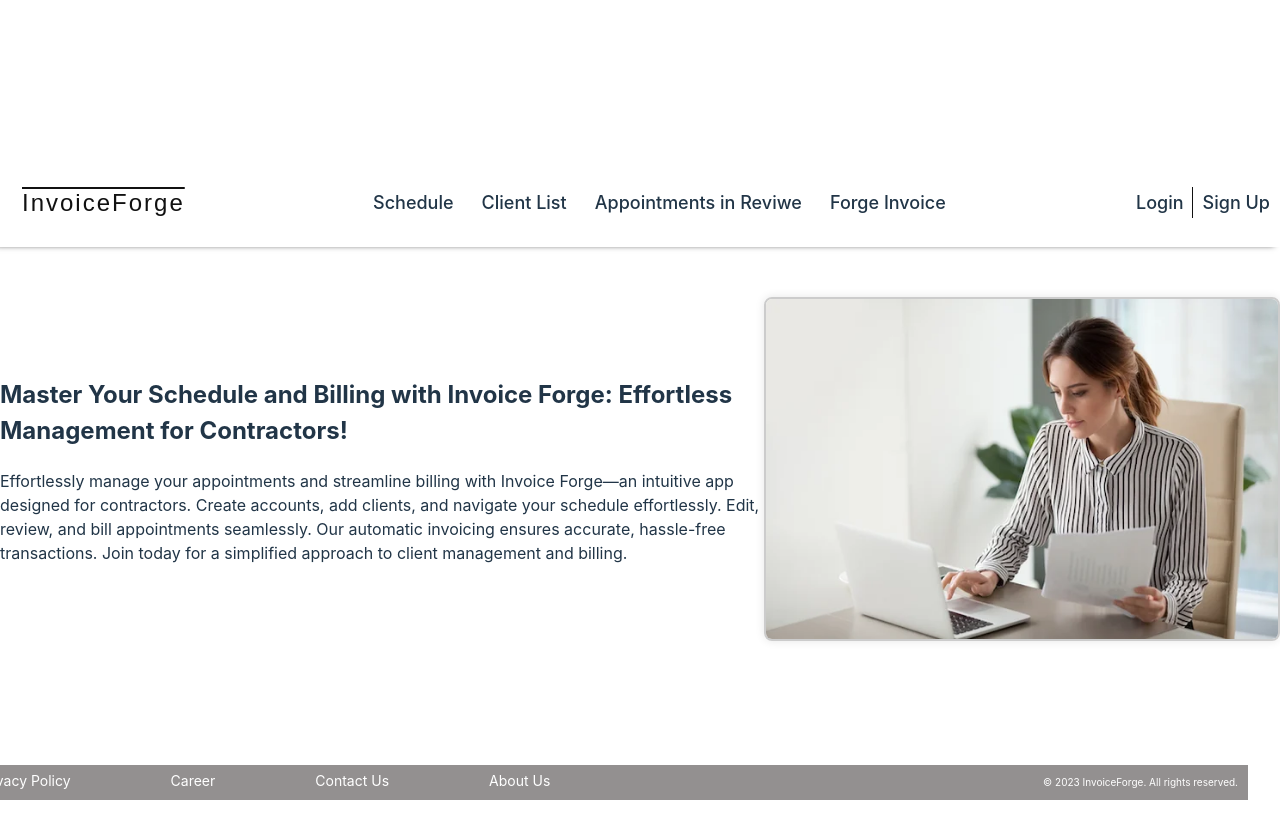
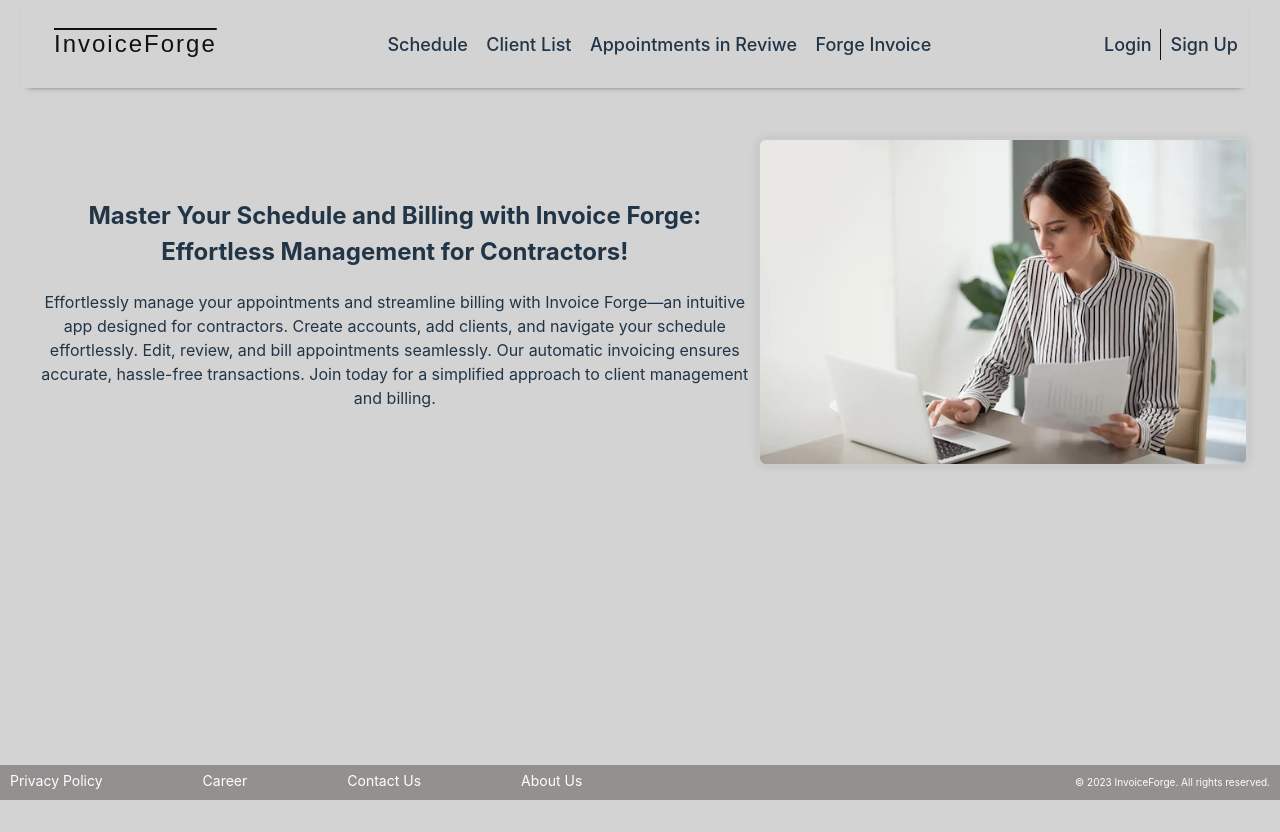
Before and after one commit to onipedeo/InvoiceForge, a React (Vite) app in the folder frontend/: page / in a window 1280 px wide. Before the commit the page ends 800 px from the top, so only its background shows below. Built offline with nearby package versions, Linux system fonts and the light colour scheme.

Commit message:
fix merge conflict

```diff
--- a/frontend/src/App.css
+++ b/frontend/src/App.css
@@ -1,10 +1,3 @@
-<<<<<<< HEAD
-#root {
-  max-width: 1280px;
-  margin: 0 auto;
-  padding: 2rem;
-  text-align: center;
-=======
 html, body {
   height: 100%;
   margin: 0;
@@ -17,5 +10,4 @@ html, body {
   padding: 2rem;
   text-align: center;
   background-color: lightgray;
->>>>>>> skeleton/top-navbar
 }
```
